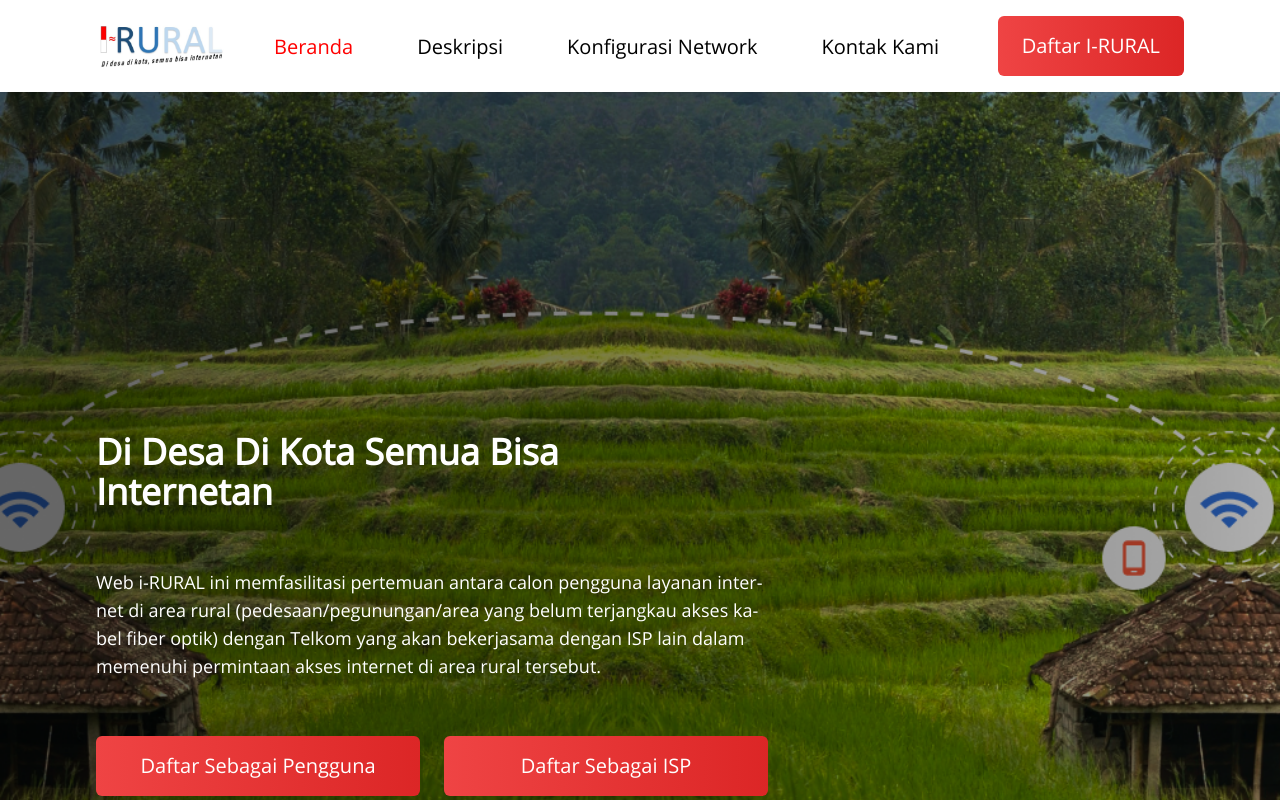
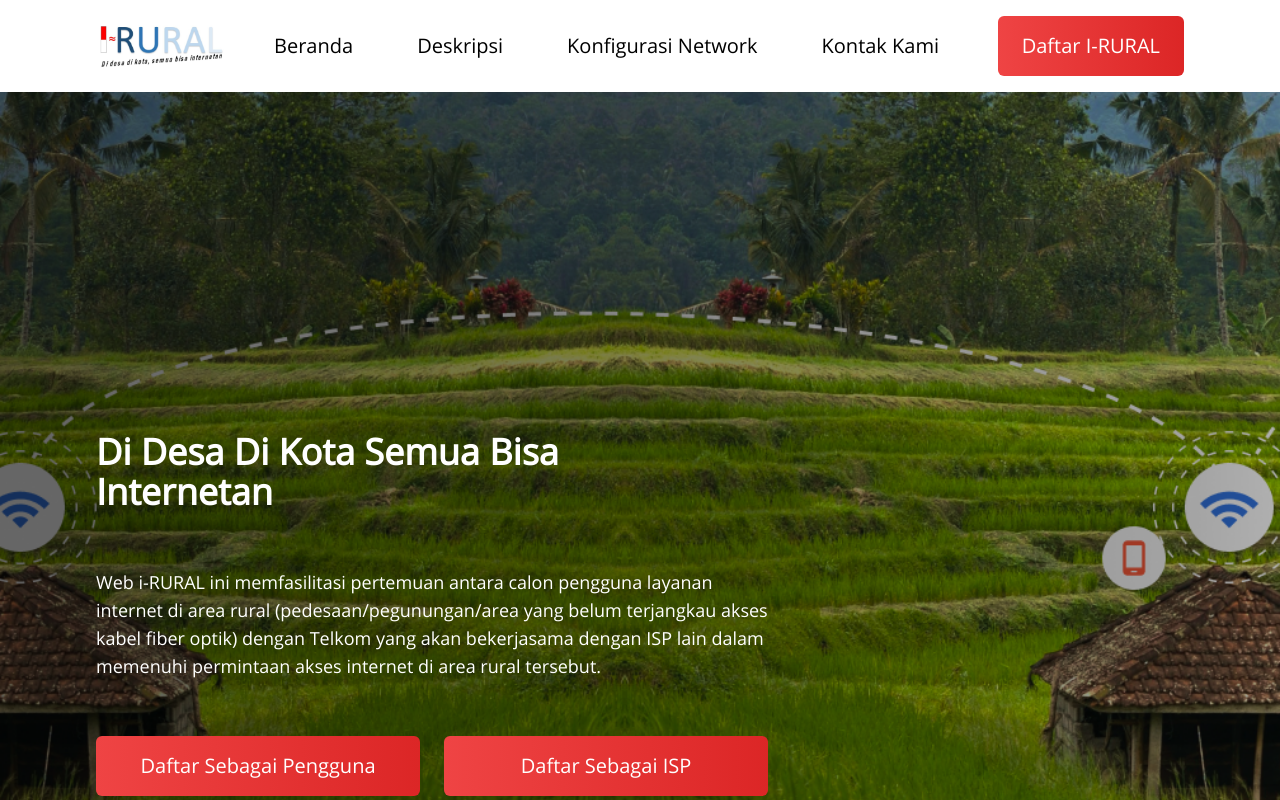
Before and after one commit to badawi1713/irural, a React (Create React App) app: page / in a window 1280 px wide. Shown: the top 800 px of the page. Built offline with nearby package versions, Linux system fonts and the light colour scheme.

Commit message:
Add scroll handler

```diff
--- a/package.json
+++ b/package.json
@@ -8,6 +8,7 @@
     "@testing-library/react": "^11.1.0",
     "@testing-library/user-event": "^12.1.10",
     "clsx": "^1.1.1",
+    "framer-motion": "^4.1.16",
     "react": "^17.0.2",
     "react-dom": "^17.0.2",
     "react-jss": "^10.6.0",
--- a/src/assets/data/index.js
+++ b/src/assets/data/index.js
@@ -158,7 +158,7 @@ export const homeContent = [
         contents: [
             {
                 subtitle: "",
-                content: "I-RURAL disediakan dalam rangka turut serta membangun negeri dengan cara memperluas penetrasi internet ke area-area yang tidak terjangkau akses kabel sehingga pada akhirnya dapat meningkatkan kemudahan bagi masyarakat area rural mengkases dunia luar bagi peningkatan produktifitas keraja dan kesejahteraannya. Kecepatan akses sesuai pilihan pelanggan minimal up to 10 Mbps."
+                content: "I-RURAL disediakan dalam rangka turut serta membangun negeri dengan cara memperluas penetrasi internet ke area-area yang tidak terjangkau akses kabel sehingga pada akhirnya dapat meningkatkan kemudahan bagi masyarakat area rural mengkases dunia luar bagi peningkatan produktifitas kerja dan kesejahteraannya. Kecepatan akses sesuai pilihan pelanggan minimal up to 10 Mbps."
             }
         ]
     },
--- a/src/assets/icons/index.js
+++ b/src/assets/icons/index.js
@@ -1,5 +1,6 @@
 import ICArrow from './ic-arrow.svg'
 import ICCard from './ic-card.svg'
+import ICChevronUp from './ic-chevron.svg'
 import ICEmail from './ic-email.svg'
 import ICFacebook from './ic-facebook.svg'
 import ICFile from './ic-file.svg'
@@ -16,6 +17,6 @@ import ICWhatsapp from './ic-whatsapp.svg'
 import ICWhatsappHover from './ic-whatsapp_hover.svg'
 
 export {
-    ICArrow, ICCard, ICEmail, ICFacebook, ICFile, ICGps, ICInstagram, ICIsp, ICLinkedin,
+    ICArrow, ICCard, ICChevronUp, ICEmail, ICFacebook, ICFile, ICGps, ICInstagram, ICIsp, ICLinkedin,
     ICLocation, ICPerson, ICPhone, ICSidebar, ICTwitter, ICWhatsapp, ICWhatsappHover
 }
--- a/src/index.css
+++ b/src/index.css
@@ -16,93 +16,3 @@ html, body {
 	color: #000;
 	font-family: 'OpenSans';
 }
-	/* sets the body height of the browser, so that backgrounds and div heights work correctly. Color and background will almost certainly be altered; they are just placeholders */
-
-body {
-	font-size: 1.4rem;
-	text-rendering: optimizeLegibility;
-}
-	/* sets the base font size for the document; turns on kerning pairs and ligatures */
-
-body, ul, ol, dl {
-	margin: 0;
-}
-article, aside, audio,
-footer, header, nav, section, video {
-	display: block;
-	}
-
-	/* ensures that older browsers will display HTML5 elements correctly */
-
-h1 {
-	font-size: 1.4rem;
-}
-	/* begins to set up font sizes relative to base rem – h1 has been used as an example */
-
-p {
-	-ms-word-break: break-all;
-	word-break: break-all;
-	word-break: break-word;
-	-moz-hyphens: auto;
-	-webkit-hyphens: auto;
-	-ms-hyphens: auto;
-	hyphens: auto;
-}
-	/* sets hyphenation by default on paragraphs */
-
-textarea {
-	resize: vertical;
-}
- /* changes textarea resizing from "both" (UA default) to vertical only */
-
-table { border-collapse: collapse; }
-td {
-	padding: .5rem;
-}
-	/* causes tables to actually look like tables */
-
-img {
-	border: none;
-	max-width: 100%;
-}
-	/* removes outlines from linked images (for older browsers and IE), sets up images for responsive design layout */
-
-input[type="submit"]::-moz-focus-inner,
-	input[type="button"]::-moz-focus-inner {
-		border : 0px;
-	}
-	/* removes the inner border effect from focused buttons for form elements in Firefox */
-
-input[type="search"] {
-	-webkit-appearance: textfield;
-}
-input[type="submit"] {
-	-webkit-appearance:none;
-}
-	/* removes the OS X appearance from HTML5 search inputs and submit buttons when viewed in Safari */
-
-input:required:after {
-	color: #f00;
-	content: " *";
-}
-	/* sets up required form fields with the conventional following red asterix */
-input[type="email"]:invalid {
-	background: #f00;
-}
-	/* causes a visual alert in browsers that do client-side checking of HTML5 email field – this may already be the default in some browsers. */
-
-.right {
-	float: right;
-	margin-left: 2rem;
-	clear: right;
-}
-.left {
-	float: left;
-	margin-right: 2rem;
-	clear: left;
-}
-	/* allows a quick shortcut for floating elements left and right while avoiding the “float quirk” problem */
-
-sub, sup {
-	line-height: 0;
-}
--- a/src/views/components/molecules/Navbar/index.js
+++ b/src/views/components/molecules/Navbar/index.js
@@ -4,12 +4,10 @@ import { createUseStyles } from 'react-jss';
 import { Link } from "react-scroll";
 import { ICSidebar } from '../../../../assets/icons';
 import { IMGLogo } from '../../../../assets/images';
+import { motion } from 'framer-motion';
 
 const useStyles = createUseStyles({
     link: {
-        '&.active': {
-            color: 'red'
-        },
         '&:hover': {
             color: 'red'
         }
@@ -21,17 +19,17 @@ const Navbar = ({ open, openNavHandler, closeNavHandler }) => {
 
     return (
         <>
-            <div className='flex flex-row w-full shadow-sm px-8 py-4 xl:px-24 items-center justify-between sticky top-0 bg-white z-20'>
+            <div className='flex flex-row w-full shadow-sm px-8 py-4 xl:px-24 items-center justify-between'>
 
                 <div className='justify-between space-x-12 items-center flex'>
                     <img src={IMGLogo} alt='logo-img' width={130} height={40} />
 
                     <nav className='hidden xl:block'>
                         <ul className='flex space-x-16'>
-                            <li><Link className={clsx(classes.link, 'text-xl cursor-pointer')} activeClass='active' spy={true} smooth={true} duration={500} offset={-100} to='section1'>Beranda</Link></li>
-                            <li><Link className={clsx(classes.link, 'text-xl cursor-pointer')} activeClass='active' spy={true} smooth={true} duration={500} offset={-160} to='section2'>Deskripsi</Link></li>
-                            <li><Link className={clsx(classes.link, 'text-xl cursor-pointer')} activeClass='active' spy={true} smooth={true} duration={500} offset={-100} to='section3'>Konfigurasi Network</Link></li>
-                            <li><Link className={clsx(classes.link, 'text-xl cursor-pointer')} activeClass='active' spy={true} smooth={true} duration={500} offset={-100} to='section4'>Kontak Kami</Link></li>
+                            <li><Link className={clsx(classes.link, 'text-xl cursor-pointer')} smooth={true} duration={500} to='section1'>Beranda</Link></li>
+                            <li><Link className={clsx(classes.link, 'text-xl cursor-pointer')} smooth={true} duration={500} to='section2'>Deskripsi</Link></li>
+                            <li><Link className={clsx(classes.link, 'text-xl cursor-pointer')} smooth={true} duration={500} to='section3'>Konfigurasi Network</Link></li>
+                            <li><Link className={clsx(classes.link, 'text-xl cursor-pointer')} smooth={true} duration={500} to='section4'>Kontak Kami</Link></li>
                         </ul>
                     </nav>
                 </div>
@@ -48,12 +46,19 @@ const Navbar = ({ open, openNavHandler, closeNavHandler }) => {
 
             </div>
             {
-                open && <nav className='xl:hidden block bg-white shadow-md px-8 py-4 xl:px-24 items-center justify-between fixed z-20 w-full'>
+                open && <motion.nav
+                    initial={{
+                        y: -100,
+                    }}
+                    animate={{
+                        y: 0,
+                    }}
+                    transition={{ type: 'tween', ease: 'easeInOut', duration: 1 }} className='xl:hidden block bg-white shadow-md px-8 py-4 xl:px-24 items-center justify-between absolute  w-full'>
                     <ul className='flex flex-col space-y-2'>
-                        <li><Link onClick={closeNavHandler} className={clsx(classes.link, 'text-lg cursor-pointer')} activeClass='active' spy={true} smooth={true} duration={500} offset={-100} to='section1'>Beranda</Link></li>
-                        <li><Link onClick={closeNavHandler} className={clsx(classes.link, 'text-lg cursor-pointer')} activeClass='active' spy={true} smooth={true} duration={500} offset={-100} to='section2'>Deskripsi</Link></li>
-                        <li><Link onClick={closeNavHandler} className={clsx(classes.link, 'text-lg cursor-pointer')} activeClass='active' spy={true} smooth={true} duration={500} offset={-100} to='section3'>Konfigurasi Network</Link></li>
-                        <li><Link onClick={closeNavHandler} className={clsx(classes.link, 'text-lg cursor-pointer')} activeClass='active' spy={true} smooth={true} duration={500} offset={-100} to='section4'>Kontak Kami</Link></li>
+                        <li><Link onClick={closeNavHandler} className={clsx(classes.link, 'text-lg cursor-pointer')} smooth={true} duration={500} to='section1'>Beranda</Link></li>
+                        <li><Link onClick={closeNavHandler} className={clsx(classes.link, 'text-lg cursor-pointer')} smooth={true} duration={500} to='section2'>Deskripsi</Link></li>
+                        <li><Link onClick={closeNavHandler} className={clsx(classes.link, 'text-lg cursor-pointer')} smooth={true} duration={500} to='section3'>Konfigurasi Network</Link></li>
+                        <li><Link onClick={closeNavHandler} className={clsx(classes.link, 'text-lg cursor-pointer')} smooth={true} duration={500} to='section4'>Kontak Kami</Link></li>
                         <li>
                             <button onClick={closeNavHandler} className='px-6 py-2 w-full bg-gradient-to-r from-red-500 to-red-600 rounded-md hover:from-red-700 hover:to-red-900'>
                                 <p className='text-lg text-white'>
@@ -62,7 +67,7 @@ const Navbar = ({ open, openNavHandler, closeNavHandler }) => {
                             </button>
                         </li>
                     </ul>
-                </nav>
+                </motion.nav>
             }
         </>
     )
--- a/src/views/components/molecules/Section/index.js
+++ b/src/views/components/molecules/Section/index.js
@@ -4,8 +4,8 @@ import { IMGIllustration01 } from '../../../../assets/images'
 
 const Section = ({ image = IMGIllustration01, reverse = false, title = "Title", contents = [], id = "" }) => {
     return (
-        <section id={id} className={reverse ? clsx(`flex flex-col-reverse xl:flex-row-reverse justify-between items-center xl:space-x-28 xl:space-x-reverse`) : clsx(`flex flex-col-reverse xl:flex-row justify-between xl:space-x-28 items-center`)}>
-            <img style={{ content: `url(${image})` }} alt='illustration' />
+        <section id={id} className={reverse ? clsx(`flex flex-col-reverse xl:flex-row-reverse justify-between xl:space-x-28 xl:space-x-reverse`) : clsx(`flex flex-col-reverse xl:flex-row justify-between xl:space-x-28`)}>
+            <img style={{ content: `url(${image})` }} alt='illustration' className='self-center' />
             <div>
                 <h2 className=' text-black font-semibold text-2xl mb-2 leading-normal'>{title}</h2>
                 {contents.map((item, index) => (
--- a/src/views/pages/Home/index.js
+++ b/src/views/pages/Home/index.js
@@ -1,10 +1,31 @@
-import React from 'react'
+import React, { useState } from 'react'
 import { homeContent } from '../../../assets/data'
+import { ICChevronUp } from '../../../assets/icons'
 import { Contact, Footer, Header, Section } from '../../components'
+import { motion } from 'framer-motion'
 const Home = () => {
 
+    const [showScroll, setShowScroll] = useState(false)
+
+    const checkScrollTop = () => {
+        if (!showScroll && window.pageYOffset > 400) {
+            setShowScroll(true)
+        } else if (showScroll && window.pageYOffset <= 400) {
+            setShowScroll(false)
+        }
+    };
+
+    const scrollTop = () => {
+        window.scrollTo({ top: 0, behavior: 'smooth' });
+    };
+
+    window.addEventListener('scroll', checkScrollTop)
+
     return (
-        <div>
+        <>
+            <motion.button initial={{ opacity: showScroll ? 1 : 0, y: showScroll ? '200%' : 0 }} animate={{ opacity: showScroll ? 1 : 0, y: showScroll ? 0 : '200%', transition: { duration: 0.3 } }} onClick={scrollTop} className={'w-12 h-12 rounded-full shadow-md bg-red-500 flex justify-center items-center fixed bottom-8 right-8 lg:bottom-12 lg:right-12 z-20 hover:shadow-xl hover:bg-red-600'}>
+                <div style={{ content: `url(${ICChevronUp})` }} className=' w-1/2' />
+            </motion.button>
             <Header id={'section1'} />
 
             <main className=' py-20 px-8 xl:px-24 space-y-12'>
@@ -17,7 +38,7 @@ const Home = () => {
                 <Footer />
             </div>
 
-        </div>
+        </>
     )
 }
 
```
Also changed, not shown: src/assets/icons/ic-chevron.svg (added), 1 other file (tests, documents, lock files or other folders).
